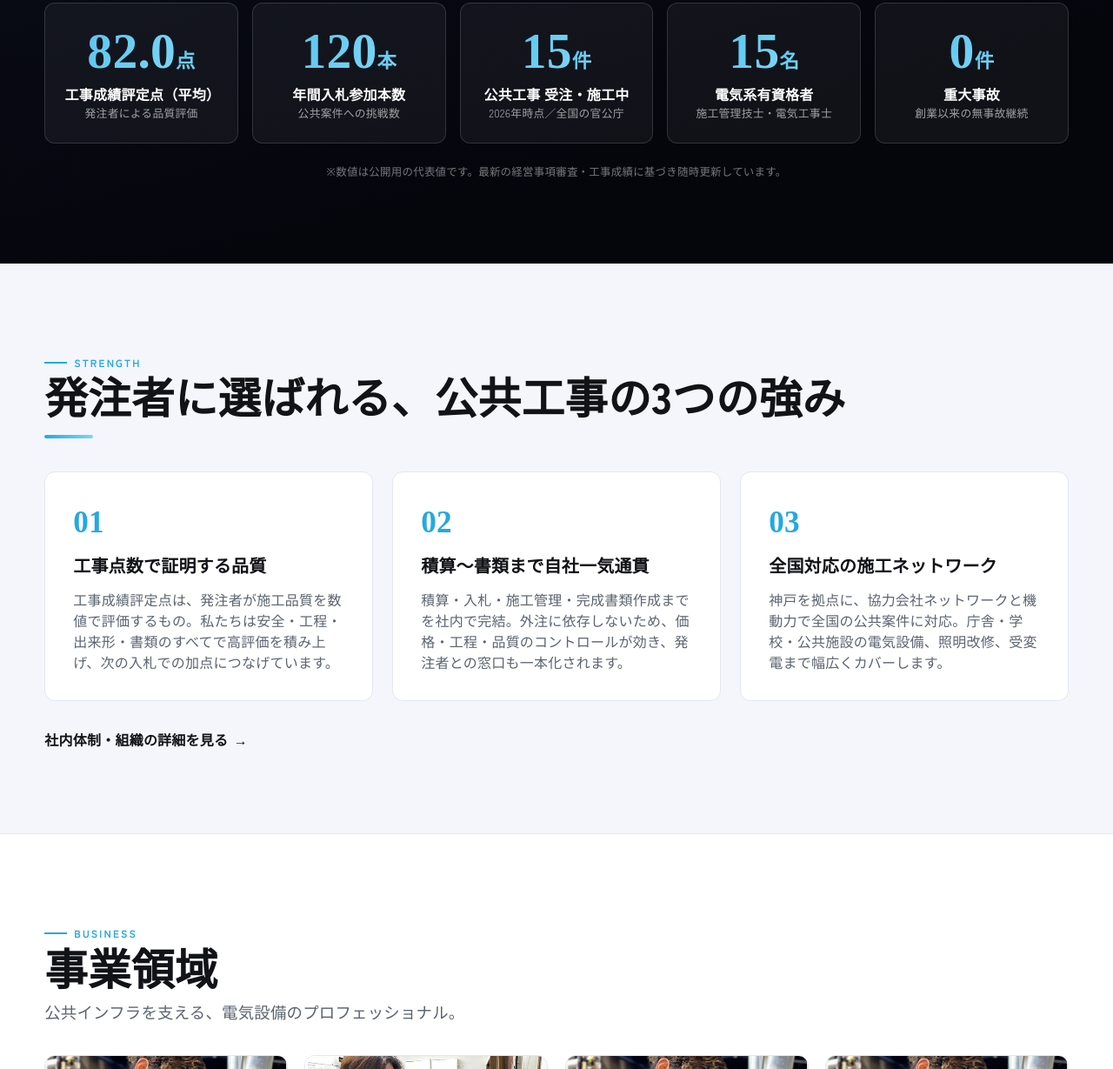
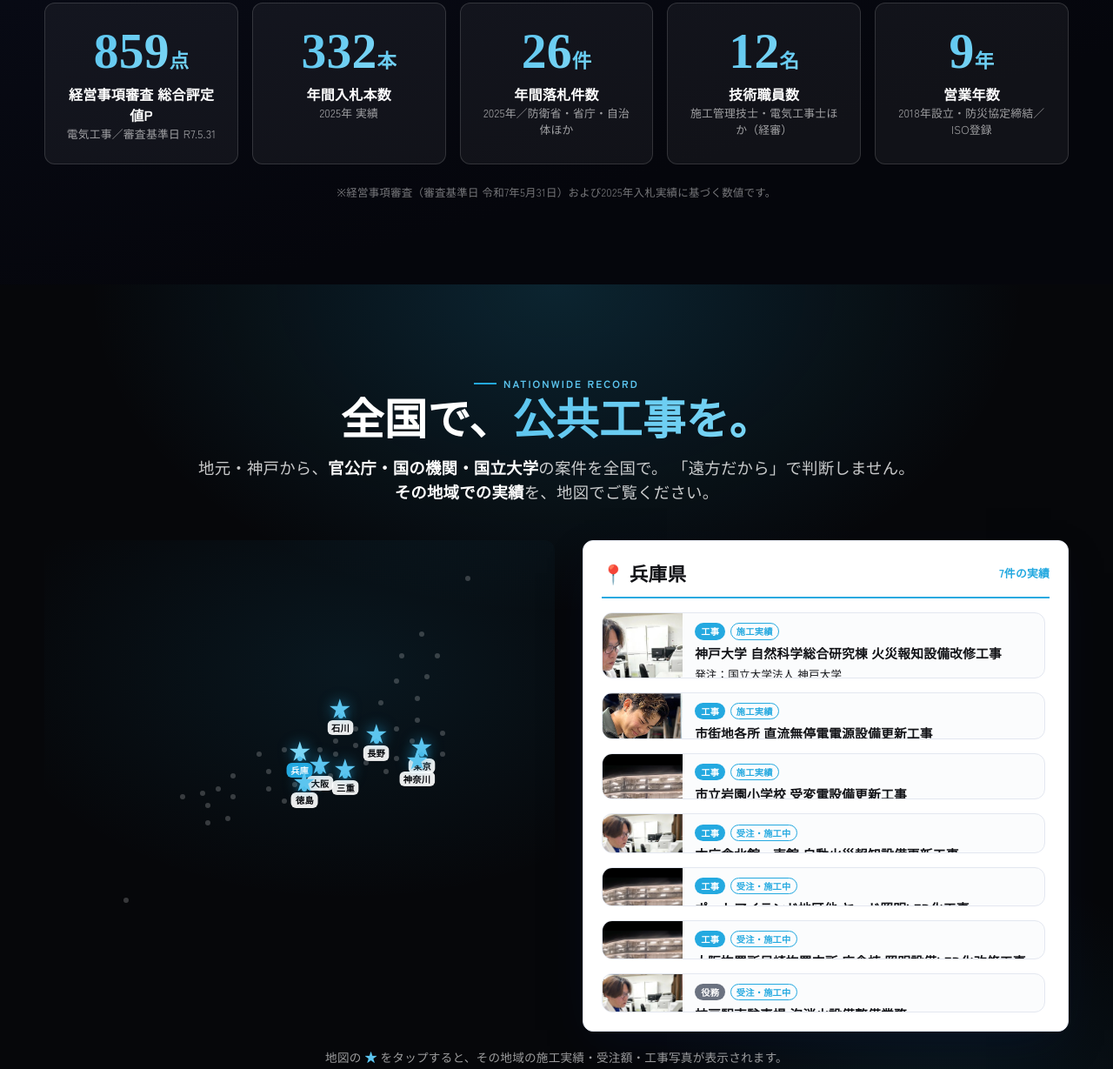
Before and after one commit to alllight2018/alllight-website, a website: page index.html in a window 1280 px wide. Shown: the part 1290-2519 px from the top of the page at 87% size. Drawn offline with nearby package versions, Linux system fonts and the light colour scheme; a web font is replaced by a local one.

Commit message:
feat(top): 全国実績マップをトップへ（ダーク版）＋経審859点・入札332本/落札26件・技術者12名など実データ反映

```diff
--- a/assets/site.css
+++ b/assets/site.css
@@ -414,3 +414,19 @@ a:hover { color: inherit; }
 .jm-card-desc { font-size: .78rem; color: var(--muted); line-height: 1.7; margin: .4rem 0 0; }
 
 @media (max-width: 820px) { .jm-map { aspect-ratio: 100 / 82; max-width: 460px; margin-inline: auto; } }
+
+/* ---------- トップ：全国実績マップ（ダーク・かっこいい版） ---------- */
+.jm-section { position: relative; background: var(--ink); color: #fff; overflow: hidden; }
+.jm-section-bg {
+  position: absolute; inset: 0; pointer-events: none;
+  background:
+    radial-gradient(60% 50% at 50% 0%, rgba(36,169,224,.18), transparent 70%),
+    radial-gradient(40% 40% at 85% 90%, rgba(36,169,224,.10), transparent 70%);
+}
+.jm-section .jm-map { aspect-ratio: 100 / 84; }
+.jm-section .jm-dot { background: rgba(255,255,255,.20); }
+.jm-section .jm-dot-on { background: var(--amber-2); box-shadow: 0 0 10px 2px rgba(36,169,224,.55); }
+.jm-section .jm-star-mark { color: var(--amber-2); filter: drop-shadow(0 0 8px rgba(36,169,224,.7)); }
+.jm-section .jm-star-label { background: rgba(255,255,255,.92); color: var(--ink); }
+.jm-section .jm-star.is-active .jm-star-label { background: var(--amber); color: #fff; }
+.jm-section .jm-panel { background: #fff; color: var(--navy); }
--- /dev/null
+++ b/assets/works-data.js
@@ -0,0 +1,45 @@
+/* ============================================================
+   全国実績マップ 用データ（index.html / works.html 共通）
+   - 公共工事の落札額は公開情報。民間案件の金額は掲載しない。
+   - 発注者担当者名・利益等の非公開情報は含めない。
+   ============================================================ */
+window.ALLLIGHT_MAP_DATA = [
+  // ▼ 兵庫県（本社エリア）
+  { pref:"兵庫県", name:"神戸大学 自然科学総合研究棟 火災報知設備改修工事", client:"国立大学法人 神戸大学", type:"工事", status:"施工実績", amount:"約600万円", photo:"/assets/photos/sekou-kanri.jpg", desc:"国立大学の防災（自動火災報知）設備。地元・神戸での確かな実績。" },
+  { pref:"兵庫県", name:"市街地各所 直流無停電電源設備更新工事", client:"神戸市", type:"工事", status:"施工実績", amount:"約7,370万円", photo:"/assets/photos/genba.jpg" },
+  { pref:"兵庫県", name:"市立岩園小学校 受変電設備更新工事", client:"芦屋市", type:"工事", status:"施工実績", amount:"約970万円", photo:"/assets/photos/building-night.jpg" },
+  { pref:"兵庫県", name:"本庁舎北館・南館 自動火災報知設備更新工事", client:"芦屋市", type:"工事", status:"受注・施工中", photo:"/assets/photos/sekou-kanri.jpg" },
+  { pref:"兵庫県", name:"ポートアイランド地区他 ヤード照明LED化工事", client:"神戸市", type:"工事", status:"受注・施工中", photo:"/assets/photos/building-night.jpg" },
+  { pref:"兵庫県", name:"大阪拘置所尼崎拘置支所 庁舎棟 照明設備LED化改修工事", client:"法務省 大阪拘置所", type:"工事", status:"受注・施工中", photo:"/assets/photos/building-night.jpg" },
+  { pref:"兵庫県", name:"神戸駅南駐車場 泡消火設備整備業務", client:"神戸市", type:"役務", status:"受注・施工中", photo:"/assets/photos/sekou-kanri.jpg" },
+
+  // ▼ 石川県（防衛省・航空自衛隊）
+  { pref:"石川県", name:"小松基地 高圧ケーブル等更新工事", client:"航空自衛隊（防衛省）", type:"工事", status:"施工実績", amount:"約3,670万円", photo:"/assets/photos/genba.jpg", desc:"防衛省・航空自衛隊小松基地。北陸エリアでの省庁案件にも対応。" },
+
+  // ▼ 東京都
+  { pref:"東京都", name:"高圧受変電設備更新工事（八王子年金事務所）", client:"日本年金機構", type:"工事", status:"施工実績", amount:"約3,100万円", photo:"/assets/photos/building-night.jpg" },
+  { pref:"東京都", name:"東京国際空港 消防東庁舎 受配電設備改良作業", client:"国土交通省 東京航空局", type:"役務", status:"施工実績", amount:"約240万円", photo:"/assets/photos/sekou-kanri.jpg", desc:"羽田空港（東京国際空港）の受配電設備。国交省案件。" },
+
+  // ▼ 長野県（陸上自衛隊）
+  { pref:"長野県", name:"2号建物他 電源改修工事", client:"陸上自衛隊（防衛省）", type:"工事", status:"施工実績", amount:"約86万円", photo:"/assets/photos/genba.jpg", desc:"信州・松本の陸上自衛隊施設。全国の防衛省案件に対応。" },
+
+  // ▼ 神奈川県
+  { pref:"神奈川県", name:"木月住宅ほか 共用部照明器具改修工事", client:"関東財務局", type:"工事", status:"受注・施工中", photo:"/assets/photos/building-night.jpg" },
+
+  // ▼ 大阪府
+  { pref:"大阪府", name:"大阪港安治川突堤南岸壁 電気設備工事", client:"第五管区海上保安本部", type:"工事", status:"受注・施工中", photo:"/assets/photos/genba.jpg" },
+
+  // ▼ 三重県
+  { pref:"三重県", name:"上野税務署 照明改修工事", client:"名古屋国税局", type:"工事", status:"受注・施工中", photo:"/assets/photos/building-night.jpg" },
+
+  // ▼ 徳島県（新規受注）
+  { pref:"徳島県", name:"国立大学 電気設備工事（徳島大学）", client:"国立大学法人 徳島大学", type:"工事", status:"受注（新規）", photo:"/assets/photos/genba.jpg", desc:"落札・受注。四国エリアの国立大学案件。全国の国立大学・省庁案件に対応します。" }
+];
+
+/* 全国実績サマリー（2025年 年間実績・経審など） */
+window.ALLLIGHT_STATS = {
+  keishin: 859,          // 経営事項審査 総合評定値（P点）
+  bids: 332,             // 年間入札本数（2025年）
+  wins: 26,              // 年間落札件数（2025年）
+  prefectures: 8         // 施工実績エリア（都道府県数）
+};
--- a/index.html
+++ b/index.html
@@ -147,37 +147,64 @@
       </p>
     </div>
 
-    <!-- ▼ TODO: 数値はすべて実績値に差し替えてください（現在は表示サンプル） -->
     <div style="display:grid; grid-template-columns:repeat(auto-fit,minmax(180px,1fr)); gap:1rem; margin-top:2.6rem;">
       <div class="stat-card dark reveal">
-        <div><span class="stat-num" data-count="82" data-decimals="1">0</span><span class="stat-num" style="font-size:1.4rem;">点</span></div>
-        <p style="margin-top:.5rem; font-weight:700;">工事成績評定点（平均）</p>
-        <p class="text-sub" style="font-size:.8rem; color:rgba(255,255,255,.6);">発注者による品質評価</p>
+        <div><span class="stat-num" data-count="859">0</span><span class="stat-num" style="font-size:1.4rem;">点</span></div>
+        <p style="margin-top:.5rem; font-weight:700;">経営事項審査 総合評定値P</p>
+        <p class="text-sub" style="font-size:.8rem; color:rgba(255,255,255,.6);">電気工事／審査基準日 R7.5.31</p>
       </div>
       <div class="stat-card dark reveal d1">
-        <div><span class="stat-num" data-count="120">0</span><span class="stat-num" style="font-size:1.4rem;">本</span></div>
-        <p style="margin-top:.5rem; font-weight:700;">年間入札参加本数</p>
-        <p class="text-sub" style="font-size:.8rem; color:rgba(255,255,255,.6);">公共案件への挑戦数</p>
+        <div><span class="stat-num" data-count="332">0</span><span class="stat-num" style="font-size:1.4rem;">本</span></div>
+        <p style="margin-top:.5rem; font-weight:700;">年間入札本数</p>
+        <p class="text-sub" style="font-size:.8rem; color:rgba(255,255,255,.6);">2025年 実績</p>
       </div>
       <div class="stat-card dark reveal d2">
-        <div><span class="stat-num" data-count="15">0</span><span class="stat-num" style="font-size:1.4rem;">件</span></div>
-        <p style="margin-top:.5rem; font-weight:700;">公共工事 受注・施工中</p>
-        <p class="text-sub" style="font-size:.8rem; color:rgba(255,255,255,.6);">2026年時点／全国の官公庁</p>
+        <div><span class="stat-num" data-count="26">0</span><span class="stat-num" style="font-size:1.4rem;">件</span></div>
+        <p style="margin-top:.5rem; font-weight:700;">年間落札件数</p>
+        <p class="text-sub" style="font-size:.8rem; color:rgba(255,255,255,.6);">2025年／防衛省・省庁・自治体ほか</p>
       </div>
       <div class="stat-card dark reveal d3">
-        <div><span class="stat-num" data-count="15">0</span><span class="stat-num" style="font-size:1.4rem;">名</span></div>
-        <p style="margin-top:.5rem; font-weight:700;">電気系有資格者</p>
-        <p class="text-sub" style="font-size:.8rem; color:rgba(255,255,255,.6);">施工管理技士・電気工事士</p>
+        <div><span class="stat-num" data-count="12">0</span><span class="stat-num" style="font-size:1.4rem;">名</span></div>
+        <p style="margin-top:.5rem; font-weight:700;">技術職員数</p>
+        <p class="text-sub" style="font-size:.8rem; color:rgba(255,255,255,.6);">施工管理技士・電気工事士ほか（経審）</p>
       </div>
       <div class="stat-card dark reveal d4">
-        <div><span class="stat-num" data-count="0">0</span><span class="stat-num" style="font-size:1.4rem;">件</span></div>
-        <p style="margin-top:.5rem; font-weight:700;">重大事故</p>
-        <p class="text-sub" style="font-size:.8rem; color:rgba(255,255,255,.6);">創業以来の無事故継続</p>
+        <div><span class="stat-num" data-count="9">0</span><span class="stat-num" style="font-size:1.4rem;">年</span></div>
+        <p style="margin-top:.5rem; font-weight:700;">営業年数</p>
+        <p class="text-sub" style="font-size:.8rem; color:rgba(255,255,255,.6);">2018年設立・防災協定締結／ISO登録</p>
       </div>
     </div>
-    <p style="text-align:center; margin-top:1.4rem; font-size:.78rem; color:rgba(255,255,255,.45);">※数値は公開用の代表値です。最新の経営事項審査・工事成績に基づき随時更新しています。</p>
+    <p style="text-align:center; margin-top:1.4rem; font-size:.78rem; color:rgba(255,255,255,.45);">※経営事項審査（審査基準日 令和7年5月31日）および2025年入札実績に基づく数値です。</p>
   </div>
 </section>
+
+<!-- ===== 全国実績マップ（トップ） ===== -->
+<section class="section jm-section" id="nationwide">
+  <div class="jm-section-bg" aria-hidden="true"></div>
+  <div class="wrap" style="position:relative;">
+    <div class="reveal" style="text-align:center; max-width:840px; margin-inline:auto;">
+      <p class="eyebrow" style="justify-content:center; color:var(--amber-2);">NATIONWIDE RECORD</p>
+      <h2 class="section-title" style="color:#fff;">全国で、<span class="hype-mark">公共工事を。</span></h2>
+      <p class="lead" style="color:rgba(255,255,255,.78); margin-top:1rem;">
+        地元・神戸から、<strong style="color:#fff;">官公庁・国の機関・国立大学</strong>の案件を全国で。
+        「遠方だから」で判断しません。<strong style="color:#fff;">その地域での実績</strong>を、地図でご覧ください。
+      </p>
+    </div>
+
+    <div style="margin-top:2.6rem;">
+      <div id="japan-map"><!-- JSで描画 --></div>
+    </div>
+
+    <p style="text-align:center; margin-top:1.2rem; font-size:.85rem; color:rgba(255,255,255,.6);">
+      地図の <span style="color:var(--amber-2); font-weight:900;">★</span> をタップすると、その地域の施工実績・受注額・工事写真が表示されます。
+    </p>
+    <div style="text-align:center; margin-top:1.8rem;">
+      <a href="works.html#map" class="btn btn-amber">すべての施工実績を見る</a>
+    </div>
+  </div>
+</section>
+<script src="assets/works-data.js"></script>
+<script src="assets/japan-map.js" defer></script>
 
 <!-- ===== 公共工事に強い3つの理由 ===== -->
 <section class="section">
```
Also changed, not shown: works.html (+7 -27 lines).
